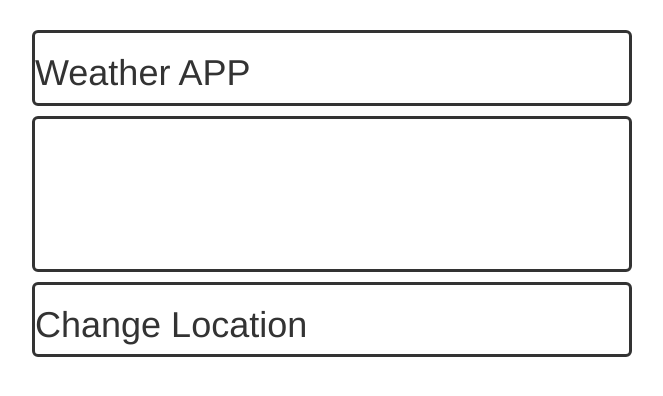
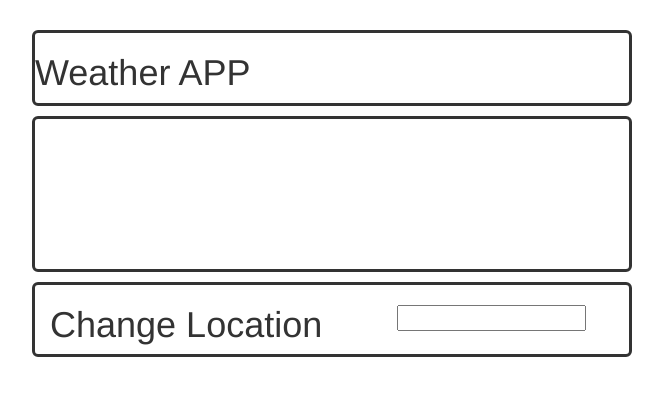
Before and after one commit to TTomaszito/TTomaszito.github.io, a plain HTML site: page WeatherApp/index.html in a window 1280 px wide. Shown: the whole page, without its empty margins (308-971 px from the left). Drawn offline with nearby package versions, Linux system fonts and the light colour scheme; some icons are missing.

Commit message:
updated html

```diff
--- a/WeatherApp/index.html
+++ b/WeatherApp/index.html
@@ -28,12 +28,17 @@
       </div>
     </div>
     <div class="img-rounded row" id="header">
-      <div>
+      <div class="col-xs-7">
         <h1> Change Location </h1>
+      </div>
+      <div class="col-xs-5" id="footerZip">
+        <form>
+          <input type="text" name="lastname">
+        </form>
+      </div>
       </div>
     </div>
   </div>
-
     <script src="https://code.jquery.com/jquery-2.2.4.min.js"></script>
     <script src="main.js"></script>
 
--- a/WeatherApp/style.css
+++ b/WeatherApp/style.css
@@ -52,3 +52,7 @@
 i{
   font-size:85px;
 }
+
+#footerZip{
+  padding-top:20px;
+}
```
